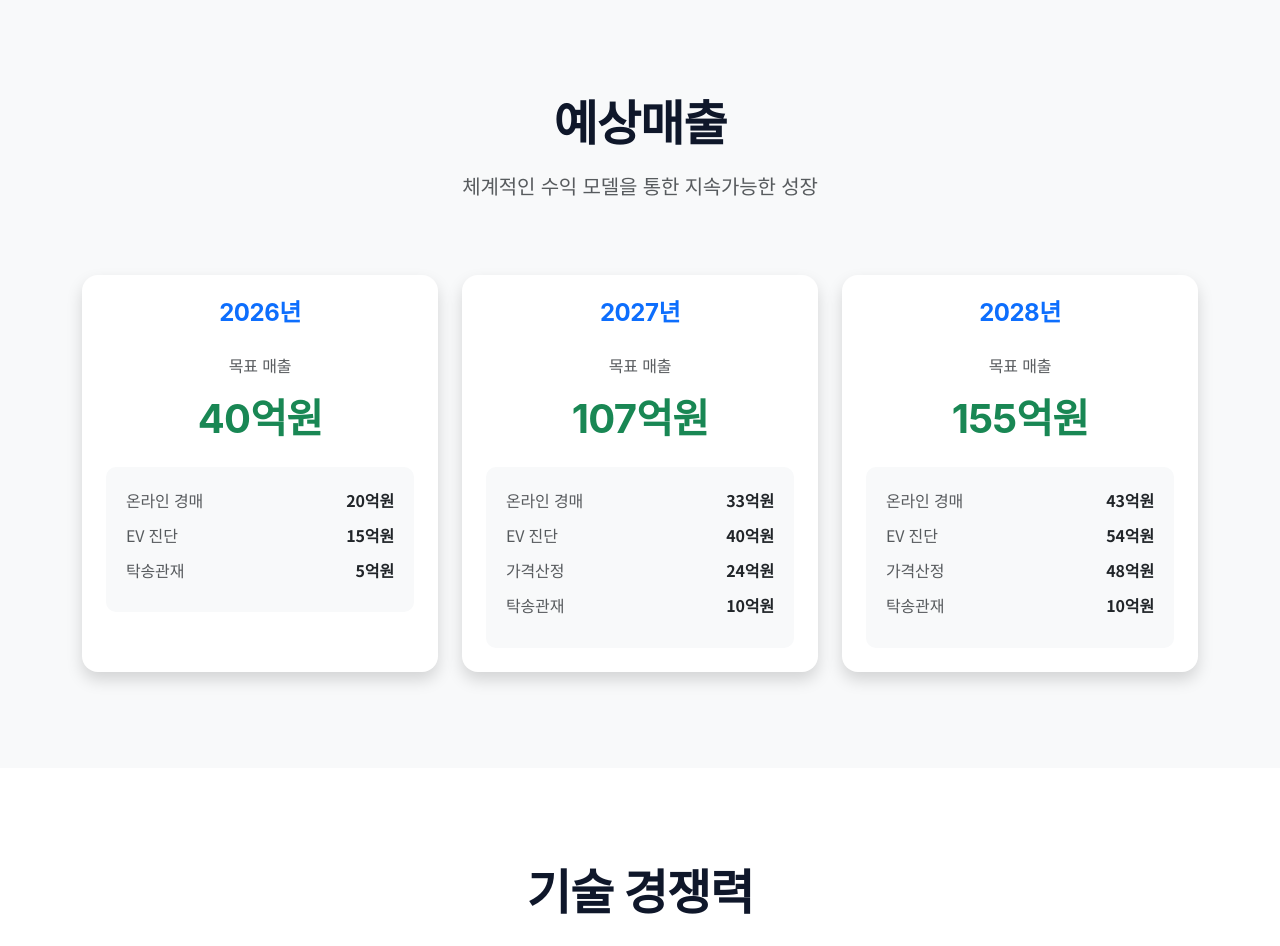
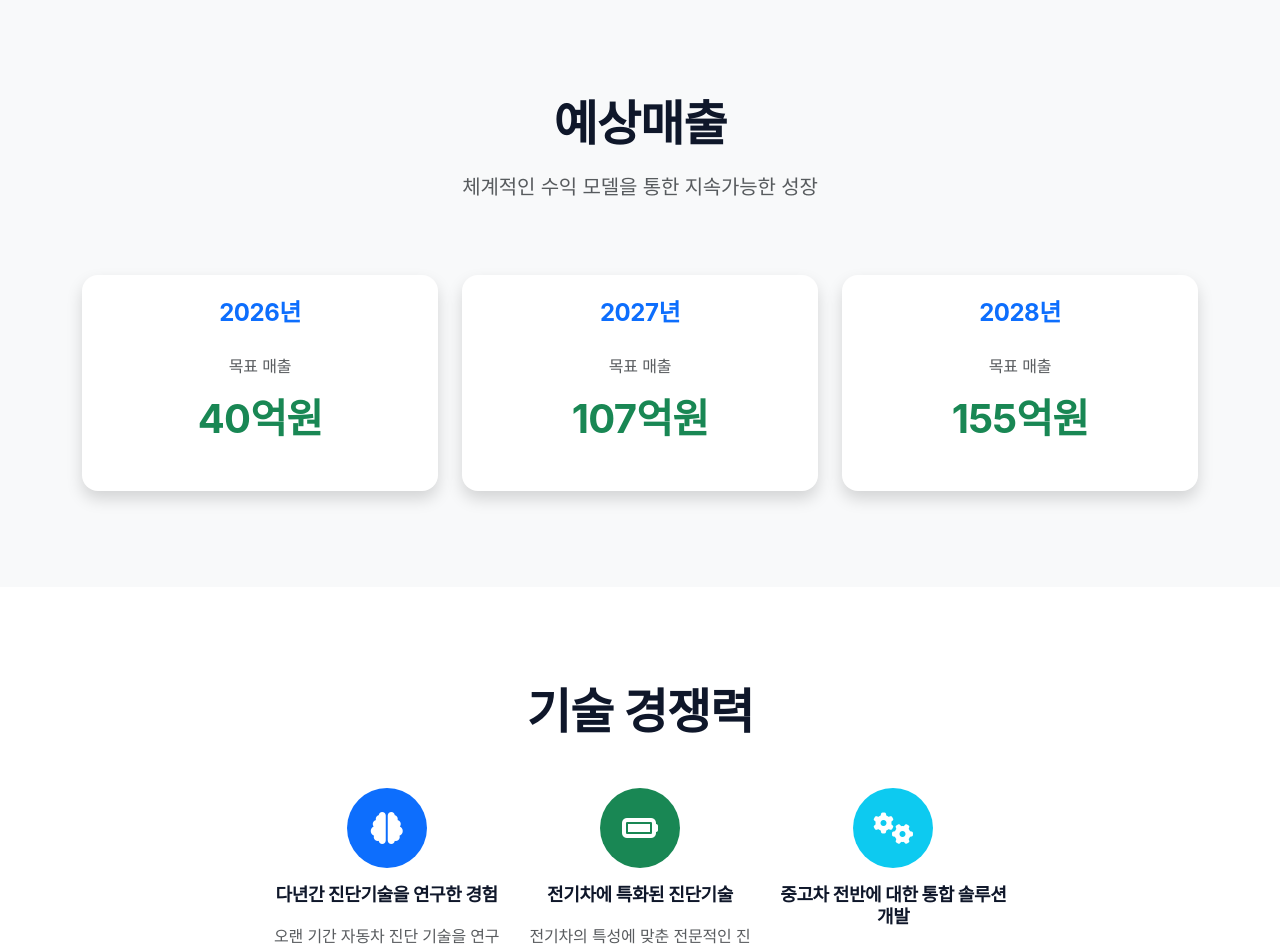
Before and after one commit to JTY9410/BLH_HOMPAGE, a Flask app: page /about in a window 1280 px wide. Shown: the part 3420-4366 px from the top of the page. Run offline with Flask 3, Linux system fonts and the light colour scheme.

Commit message:
Remove detailed financial breakdown and service metrics
- Remove detailed financial breakdown from about page (2026, 2027, 2028)
- Keep only year and total revenue amount for each year
- Remove service metrics from services page:
  - Remove 낙찰율, 수수료, 마진율 from auction service
  - Remove 진단 리포트, 글로벌 대비 가격, 정확도 from EV diagnosis service
- Clean up layout and focus on main content

```diff
--- a/templates/about.html
+++ b/templates/about.html
@@ -238,20 +238,6 @@
                         <div class="financial-amount mb-4">
                             <h2 class="display-6 fw-bold text-success">40억원</h2>
                         </div>
-                        <div class="financial-breakdown">
-                            <div class="d-flex justify-content-between mb-2">
-                                <span class="text-muted">온라인 경매</span>
-                                <span class="fw-bold">20억원</span>
-                            </div>
-                            <div class="d-flex justify-content-between mb-2">
-                                <span class="text-muted">EV 진단</span>
-                                <span class="fw-bold">15억원</span>
-                            </div>
-                            <div class="d-flex justify-content-between mb-2">
-                                <span class="text-muted">탁송관재</span>
-                                <span class="fw-bold">5억원</span>
-                            </div>
-                        </div>
                     </div>
                 </div>
             </div>
@@ -266,24 +252,6 @@
                         <div class="financial-amount mb-4">
                             <h2 class="display-6 fw-bold text-success">107억원</h2>
                         </div>
-                        <div class="financial-breakdown">
-                            <div class="d-flex justify-content-between mb-2">
-                                <span class="text-muted">온라인 경매</span>
-                                <span class="fw-bold">33억원</span>
-                            </div>
-                            <div class="d-flex justify-content-between mb-2">
-                                <span class="text-muted">EV 진단</span>
-                                <span class="fw-bold">40억원</span>
-                            </div>
-                            <div class="d-flex justify-content-between mb-2">
-                                <span class="text-muted">가격산정</span>
-                                <span class="fw-bold">24억원</span>
-                            </div>
-                            <div class="d-flex justify-content-between mb-2">
-                                <span class="text-muted">탁송관재</span>
-                                <span class="fw-bold">10억원</span>
-                            </div>
-                        </div>
                     </div>
                 </div>
             </div>
@@ -297,24 +265,6 @@
                         </div>
                         <div class="financial-amount mb-4">
                             <h2 class="display-6 fw-bold text-success">155억원</h2>
-                        </div>
-                        <div class="financial-breakdown">
-                            <div class="d-flex justify-content-between mb-2">
-                                <span class="text-muted">온라인 경매</span>
-                                <span class="fw-bold">43억원</span>
-                            </div>
-                            <div class="d-flex justify-content-between mb-2">
-                                <span class="text-muted">EV 진단</span>
-                                <span class="fw-bold">54억원</span>
-                            </div>
-                            <div class="d-flex justify-content-between mb-2">
-                                <span class="text-muted">가격산정</span>
-                                <span class="fw-bold">48억원</span>
-                            </div>
-                            <div class="d-flex justify-content-between mb-2">
-                                <span class="text-muted">탁송관재</span>
-                                <span class="fw-bold">10억원</span>
-                            </div>
                         </div>
                     </div>
                 </div>
```
Also changed, not shown: templates/services.html (+0 -44 lines).
